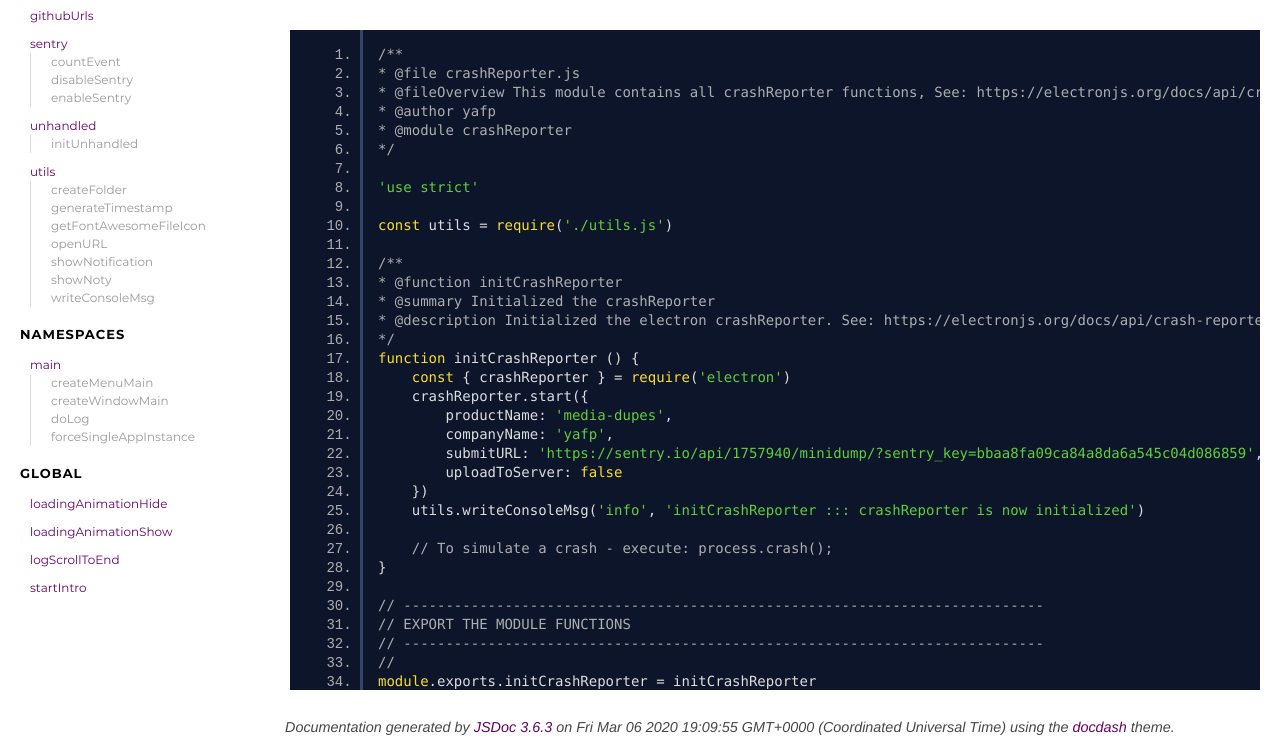
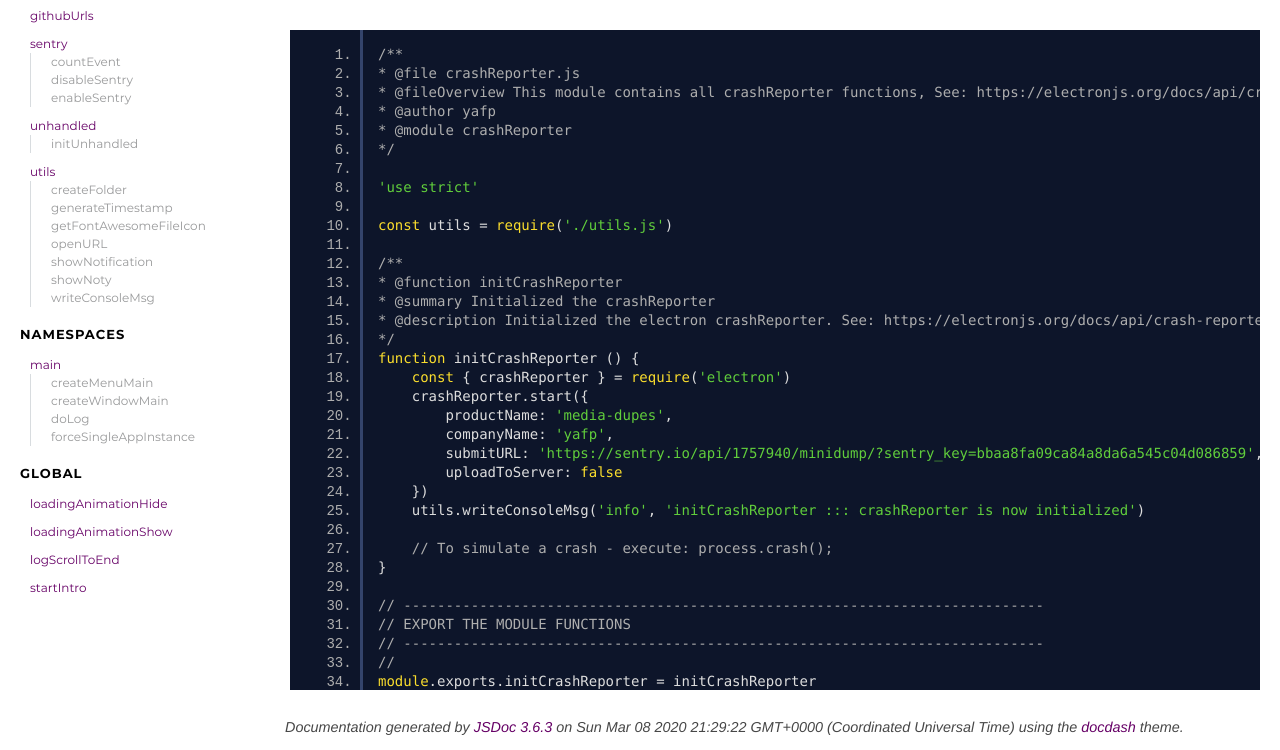
Before and after one commit to yafp/dirgistered, a plain HTML site: page app_js_modules_crashReporter.js.html in a window 1280 px wide. Shown: the part 114-864 px from the top of the page. Drawn offline with Linux system fonts and the light colour scheme.

Commit message:
deploy: df09572eeac6e59ace3b4f338e847151691c578c

```diff
--- a/app_js_modules_crashReporter.js.html
+++ b/app_js_modules_crashReporter.js.html
@@ -90,7 +90,7 @@ module.exports.initCrashReporter = initCrashReporter
 <br class="clear">
 
 <footer>
-    Documentation generated by <a href="https://github.com/jsdoc3/jsdoc">JSDoc 3.6.3</a> on Fri Mar 06 2020 19:09:55 GMT+0000 (Coordinated Universal Time) using the <a href="https://github.com/clenemt/docdash">docdash</a> theme.
+    Documentation generated by <a href="https://github.com/jsdoc3/jsdoc">JSDoc 3.6.3</a> on Sun Mar 08 2020 21:29:22 GMT+0000 (Coordinated Universal Time) using the <a href="https://github.com/clenemt/docdash">docdash</a> theme.
 </footer>
 
 <script>prettyPrint();</script>
```
Also changed, not shown: app_js_modules_githubUrls.js.html (+1 -1 lines), app_js_modules_sentry.js.html (+1 -1 lines), app_js_modules_unhandled.js.html (+1 -1 lines), app_js_modules_utils.js.html (+1 -1 lines), app_js_renderer.js.html (+1 -1 lines), global.html (+1 -1 lines), index.html (+1 -1 lines), main.html (+1 -1 lines), main.js.html (+1 -1 lines), module-crashReporter.html (+1 -1 lines), module-githubUrls.html (+1 -1 lines), module-sentry.html (+1 -1 lines), module-unhandled.html (+1 -1 lines), module-utils.html (+1 -1 lines).
